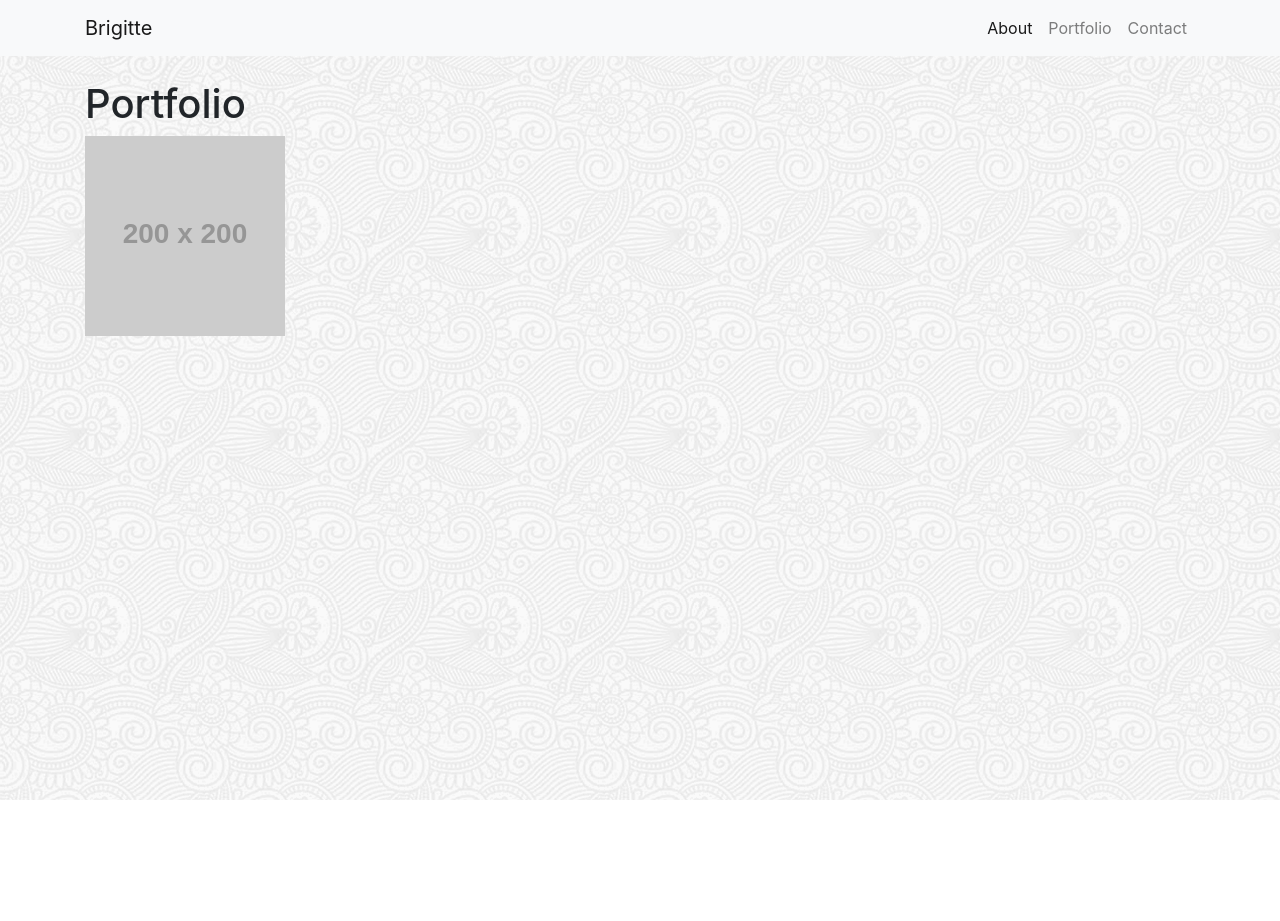
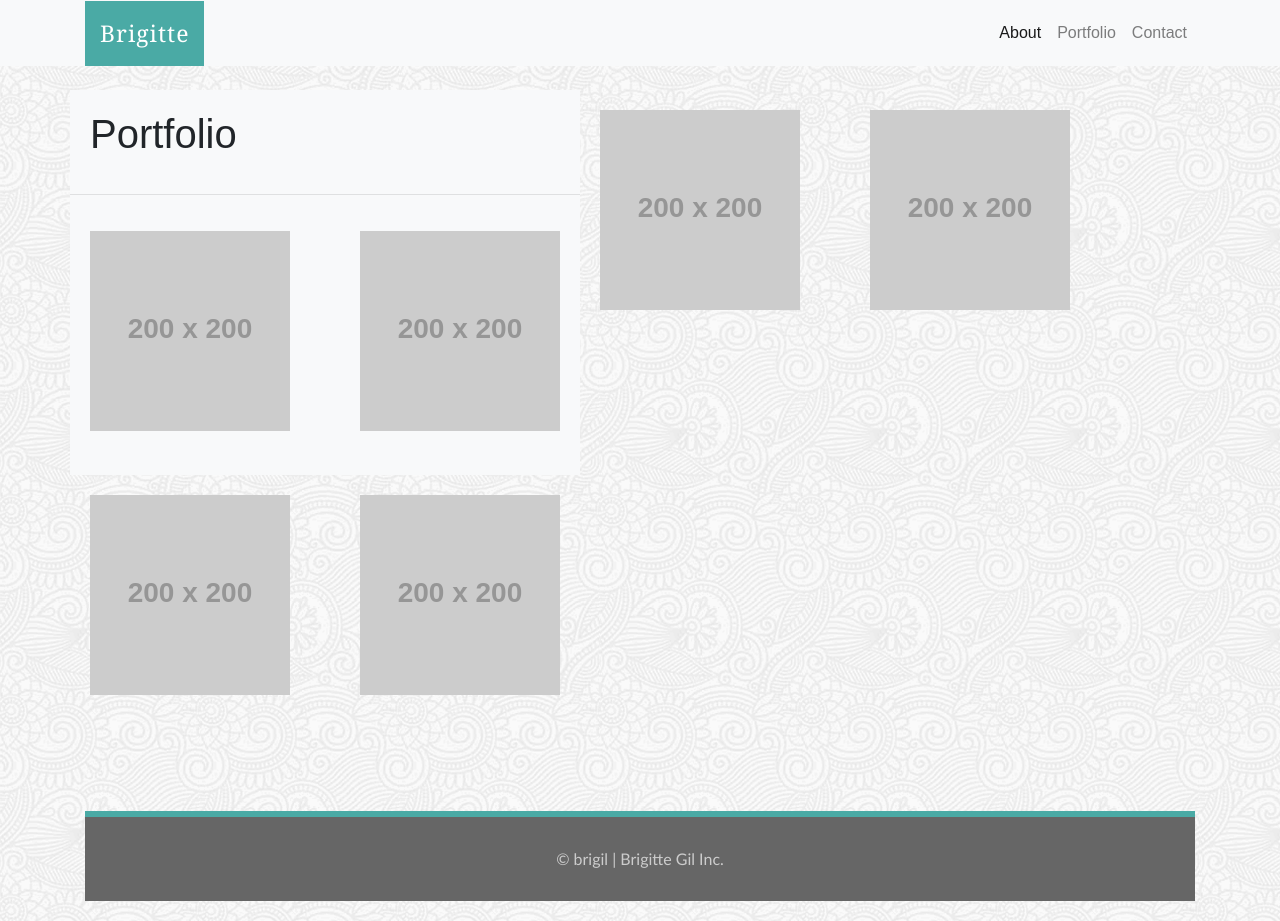
Before and after one commit to brigil/_Responsive_Portfolio_, a plain HTML site: page portfolio.html in a window 1280 px wide. Before the commit the page ends 800 px from the top, so only its background shows below. Drawn offline with nearby package versions, Linux system fonts and the light colour scheme; placeholder pictures from the web are drawn by us.

Commit message:
main picture added

```diff
--- a/Assets/css/style.css
+++ b/Assets/css/style.css
@@ -1,58 +1,68 @@
+body {
+  font-family: 'Arial', 'Helvetica Neue', Helvetica, sans-serif;
+  background-image: url(../images/full-bloom.png)
 
 
 
-    /* Visual */
-    body {background-image: url(../images/full-bloom.png)
+}
 
+img, h1 {
+  padding: 20px;
 }
 
 
-.inside {
-    padding: 10px;
-    font-size: 14px;
-    color: black;
-    display: inline-block;
-}
-    .h1 {
-    color:rgb(126, 105, 105)
 
+
+ .navbar-brand {
+  border-color: #4aaaa5;
+  color: white;
+  background-color: #4aaaa5;
+  padding: 15px;
+  margin-bottom: -8px;
+  margin-top: -7px;
+  font-size: 23px;
+  font-family: 'Georgia', Times, Times New Roman, serif;
+  letter-spacing: 1px;
  }
 
+
+
+
+
+
+
+
+ /* I floated my picture to the left so that it can meet my text in the middle*/
 .mePic {
     float: left;
     margin-right: 15px;
+    padding: 20px;
 
   }
 
 footer {
 
-    margin-top: 60px;
+    background-color: #666666;
+    margin-bottom: 20px;
+      padding: 30px;
       clear: both;
       font-family: 'Trebuchet MS', 'Lucida Sans Unicode', 'Lucida Grande', 'Lucida Sans', Arial, sans-serif;
       text-align: center;
-    color: rgb(126, 105, 105)
-
+      font-size: 16px;
+      color: #cccccc;
+      border-top: solid #4aaaa5 6px;
+  }
 }
 
 
-.top-nav-collapse {
-  background-color: #78909c !important;
-}
-/*
-.navbar:not(.top-nav-collapse) {
-  background: transparent !important;
-}
 
-*/
 
-@media (max-width: 501px) {
-  .navbar:not(.top-nav-collapse) {
-    background: whitesmoke !important;
 
-  }
-  .mePic {
+@media (max-width: 768px) {
 
-    margin-right: 15px;
-
+  img {
+    max-width: 236px;
+    height: 100%;
+    float: left;
  }
  }
--- a/portfolio.html
+++ b/portfolio.html
@@ -10,37 +10,78 @@
 <body>
     <nav class="navbar navbar-expand-lg navbar-light bg-light">
       <div class="container">
-        <a class="navbar-brand" href="#">Brigitte</a>
+        <a class="navbar-brand bg-text text-white text-center" href="./index.html">Brigitte</a>
         <button class="navbar-toggler" type="button" data-toggle="collapse" data-target="#navbarNavAltMarkup" aria-controls="navbarNavAltMarkup" aria-expanded="false" aria-label="Toggle navigation">
           <span class="navbar-toggler-icon"></span>
         </button>
         <div class="collapse navbar-collapse justify-content-end" id="navbarNavAltMarkup">
           <div class="navbar-nav">
-            <a class="nav-link active" href="#">About <span class="sr-only">(current)</span></a>
-            <a class="nav-link" href="#">Portfolio</a>
-            <a class="nav-link" href="#">Contact</a>
+            <a class="nav-link active" href="./index.html">About <span class="sr-only">(current)</span></a>
+            <a class="nav-link" href="./portfolio.html">Portfolio</a>
+            <a class="nav-link" href="./contact.html">Contact</a>
            </div>
           </div>
         </div>
       </nav>
 
       <!--nav ends-->
-     <div class="container mt-4">
-       <div class="row">
-         <div class="col-sm-9">
-           <h1>Portfolio</h1>
-
-
-            <img src="http://placehold.it/200x200" alt="Picture of Me" >
 
 
 
 
-  </div>
-       </div>
-     </div>
 
 
+     <div class="container mt-4">
+       <div class="row">
+         <div class="ccol-lg-9 bg-light">
+           <h1>Portfolio</h1>
+      <hr>
+      <section class="firstRow">
+         <div class="row">
+          <div class="col-md-6">
+            <img src="http://placehold.it/200x200" alt="Picture of Me" >
+          </div>
+          <div class="col-md-6">
+            <img src="http://placehold.it/200x200" alt="Picture of Me" >
+          </div>
+        </section>
+          <br>
+         </div>
+         <section class="secondRow">
+         <div class="row">
+          <div class="col-md-6">
+            <img src="http://placehold.it/200x200" alt="Picture of Me" >
+          </div>
+          <div class="col-md-6">
+            <img src="http://placehold.it/200x200" alt="Picture of Me" >
+          </div>
+         </div>
+        </section>
+        <section class="thirdRow">
+          <div class="row">
+           <div class="col-md-6">
+             <img src="http://placehold.it/200x200" alt="Picture of Me" >
+           </div>
+           <div class="col-md-6">
+             <img src="http://placehold.it/200x200" alt="Picture of Me" >
+           </div>
+          </div></div>
+         </section>
+
+
+
+       <br>
+       <br>
+       <br>
+       <br>
+
+
+         <footer>
+
+
+          &copy; brigil | Brigitte Gil Inc.
+
+  </footer>
 
 
 
```
Also changed, not shown: contact.html (+59 -18 lines), index.html (+14 -11 lines), Assets/images/mainPic.jpg (added), 1 other file. Lines whose indentation alone changed are shown as unchanged.
